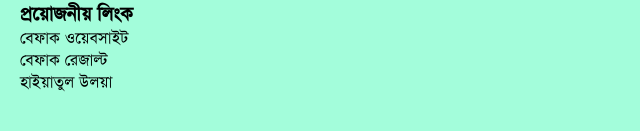
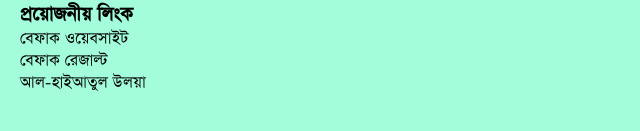
Before and after one commit to muhammadnasir4487-lab/tdum, a plain HTML site: page index.html in a window 1280 px wide. Shown: the part 811-942 px from the top of the page, 0-640 px from the left. Drawn offline with Linux system fonts and the light colour scheme.

Commit message:
Update index.html

```diff
--- a/index.html
+++ b/index.html
@@ -94,7 +94,7 @@
           <a href="https://wifaqresult.com/">বেফাক রেজাল্ট</a>
         </li>
         <li>
-          <a href="https://hems.alhaiatululya.org/">হাইয়াতুল উলয়া</a>
+          <a href="https://hems.alhaiatululya.org/">আল-হাইআতুল উলয়া</a>
         </li>
       </ul>
     </div>
```
